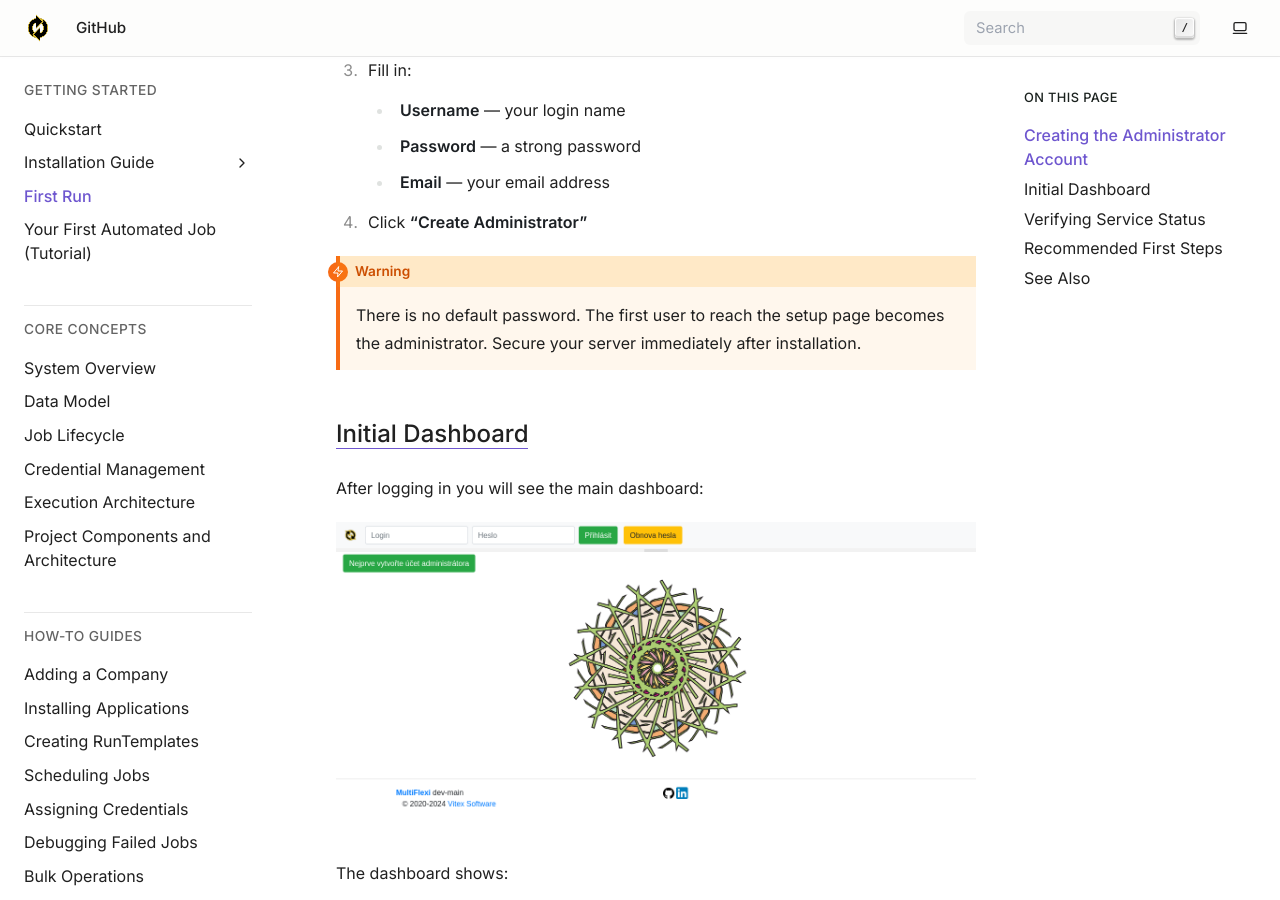
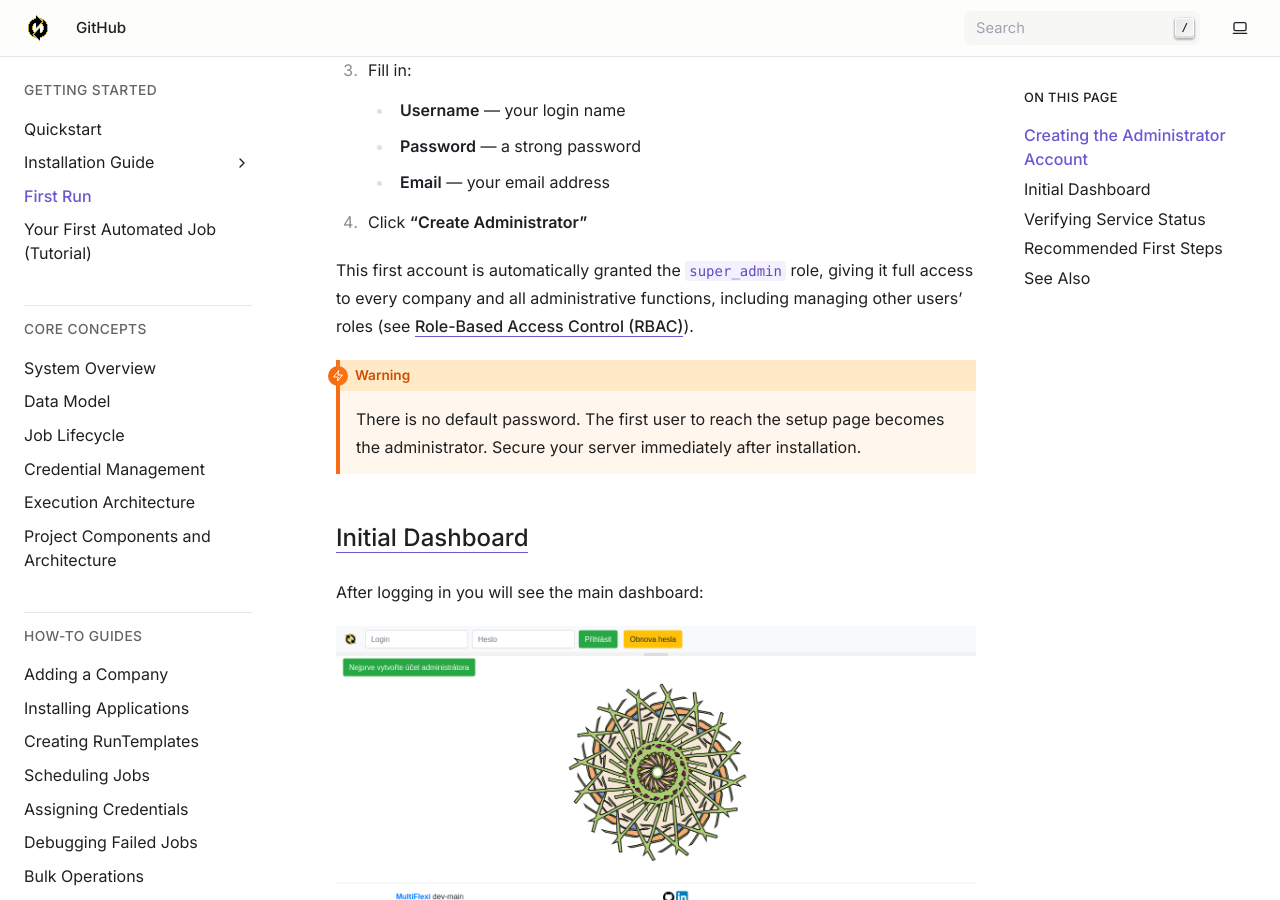
Before and after one commit to VitexSoftware/multiflexi-doc-en, a Sphinx documentation site: the page built from source/firstrun.rst, in a window 1280 px wide and 900 px high, scrolled down 957 px. Built offline with Sphinx 7.4.7, drawn with Linux system fonts in a browser that asks for light colours.

Commit message:
Document first administrator gets super_admin role
Note in firstrun.rst that the first account created via the setup wizard is
automatically granted the super_admin RBAC role, with a cross-reference to the
RBAC concepts page.

Co-Authored-By: Claude Opus 4.8 <noreply@anthropic.com>

```diff
--- a/source/firstrun.rst
+++ b/source/firstrun.rst
@@ -25,6 +25,8 @@ On the very first visit to the web interface, MultiFlexi shows an account creati
    - **Email** — your email address
 
 4. Click **"Create Administrator"**
+
+This first account is automatically granted the ``super_admin`` role, giving it full access to every company and all administrative functions, including managing other users' roles (see :doc:`concepts/rbac`).
 
 .. warning::
 
```
